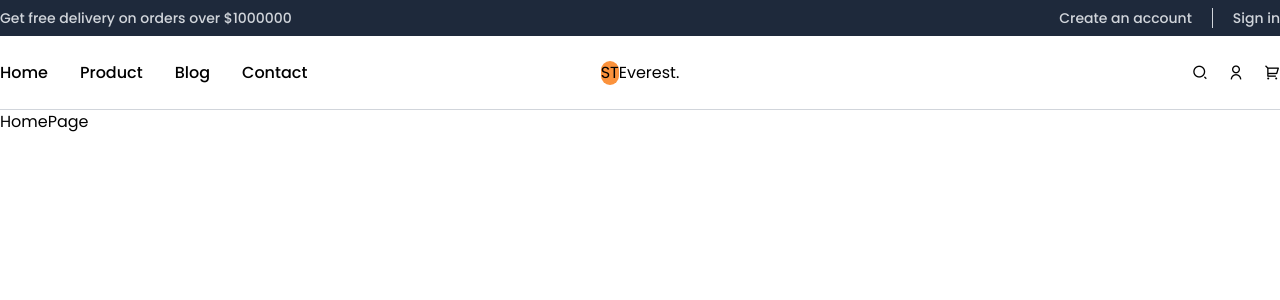
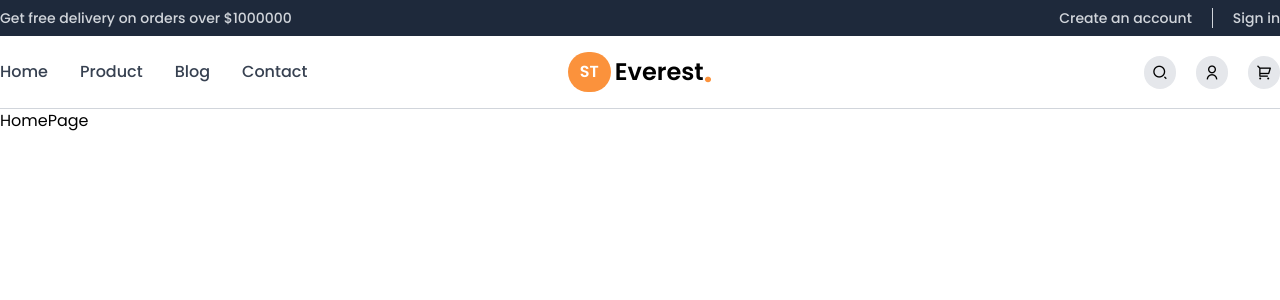
Before and after one commit to TCSon03/FE_Shoes_Shop, a React (Vite) app: page / in a window 1280 px wide. Shown: the top 300 px of the page. Built offline with nearby package versions, Linux system fonts and the light colour scheme.

Commit message:
feat: header ui

```diff
--- a/src/components/header/HeaderClientPage.jsx
+++ b/src/components/header/HeaderClientPage.jsx
@@ -26,37 +26,67 @@ const HeaderClientPage = () => {
           </div>
         </div>
       </div>
-      <header className="container mx-auto flex justify-between items-center py-6 border-b-[1px] border-gray-300">
+      <header className="container mx-auto flex justify-between items-center py-4 border-b-[1px] border-gray-300">
         <ul className="flex items-center gap-8 flex-1 justify-start font-medium">
           <li>
-            <Link to="/">Home</Link>
+            <Link
+              className="relative group text-gray-700 hover:text-blue-600 transition-colors duration-300"
+              to="/"
+            >
+              Home
+              <span className="absolute bottom-[-26px] left-0 w-0 h-0.5 bg-black transition-all duration-300 group-hover:w-full group-hover:bg-blue-600"></span>
+            </Link>
           </li>
           <li>
-            <Link to="/product">Product</Link>
+            <Link
+              className="relative group text-gray-700 hover:text-blue-600 transition-colors duration-300"
+              to="/product"
+            >
+              Product
+              <span className="absolute bottom-[-26px] left-0 w-0 h-0.5 bg-black transition-all duration-300 group-hover:w-full group-hover:bg-blue-600"></span>
+            </Link>
           </li>
           <li>
-            <Link to="/blog">Blog</Link>
+            <Link
+              className="relative group text-gray-700 hover:text-blue-600 transition-colors duration-300"
+              to="/blog"
+            >
+              Blog
+              <span className="absolute bottom-[-26px] left-0 w-0 h-0.5 bg-black transition-all duration-300 group-hover:w-full group-hover:bg-blue-600"></span>
+            </Link>
           </li>
           <li>
-            <Link to="/contact">Contact</Link>
+            <Link
+              className="relative group text-gray-700 hover:text-blue-600 transition-colors duration-300"
+              to="/contact"
+            >
+              Contact
+              <span className="absolute bottom-[-26px] left-0 w-0 h-0.5 bg-black transition-all duration-300 group-hover:w-full group-hover:bg-blue-600"></span>
+            </Link>
           </li>
-
         </ul>
-        <Link to="/" className="flex items-center">
-          <p className="bg-orange-400 rounded-full ">ST</p>
-          <p>Everest</p>
-          <p>.</p>
+        <Link to="/" className="flex items-center gap-1">
+          <p className="bg-orange-400 rounded-full px-3 py-2 font-semibold text-white">
+            ST
+          </p>
+          <div className="flex items-center">
+            <p className="font-semibold text-2xl">Everest</p>
+            <p className="font-bold text-orange-400 text-3xl">.</p>
+          </div>
         </Link>
         <div className="flex items-center gap-5 flex-1 justify-end">
-          <button>
-            <i className="ri-search-2-line"></i>
+          <button className="bg-gray-200 px-2 py-1 rounded-full group hover:bg-blue-400 transition-colors duration-300">
+            <i className="ri-search-2-line font-medium group-hover:text-blue-100 transition-all duration-300"></i>
           </button>
-          <button>
-            <i className="ri-user-line"></i>
+          <button className="bg-gray-200 px-2 py-1 rounded-full group hover:bg-blue-400 transition-colors duration-300">
+            <i className="ri-user-line font-medium group-hover:text-blue-100 transition-all duration-300"></i>
           </button>
-          <button>
-            <i className="ri-shopping-cart-2-line"></i>
-          </button>
+          <Link
+            to="/cart"
+            className="bg-gray-200 px-2 py-1 rounded-full group hover:bg-blue-400 transition-colors duration-300"
+          >
+            <i className="ri-shopping-cart-2-line font-medium group-hover:text-blue-100 transition-all duration-300"></i>
+          </Link>
         </div>
       </header>
     </>
--- a/src/router/clientRoutes.jsx
+++ b/src/router/clientRoutes.jsx
@@ -9,6 +9,7 @@ import CategoryPage from "./../page/client/cateogory/CategoryPage";
 import ProfilePage from "./../page/client/profile/ProfilePage";
 import OrderPage from "../page/client/profile/OrderPage";
 import OrderDetailPage from "../page/client/profile/OrderDetailPage";
+import CartPage from './../page/client/cart/CartPage';
 const clientRoutes = [
   // Common routes
   { index: true, element: <HomePage /> },
@@ -24,6 +25,9 @@ const clientRoutes = [
   { path: "/product/:id", element: <ProductDetailPage /> },
   { path: "/category", element: <CategoryPage /> },
 
+  // Cart routes
+  { path: "/cart", element: <CartPage /> },
+
   //   user routes
   { path: "/profile/me/:id", element: <ProfilePage /> },
   { path: "/profile/order", element: <OrderPage /> },
```
